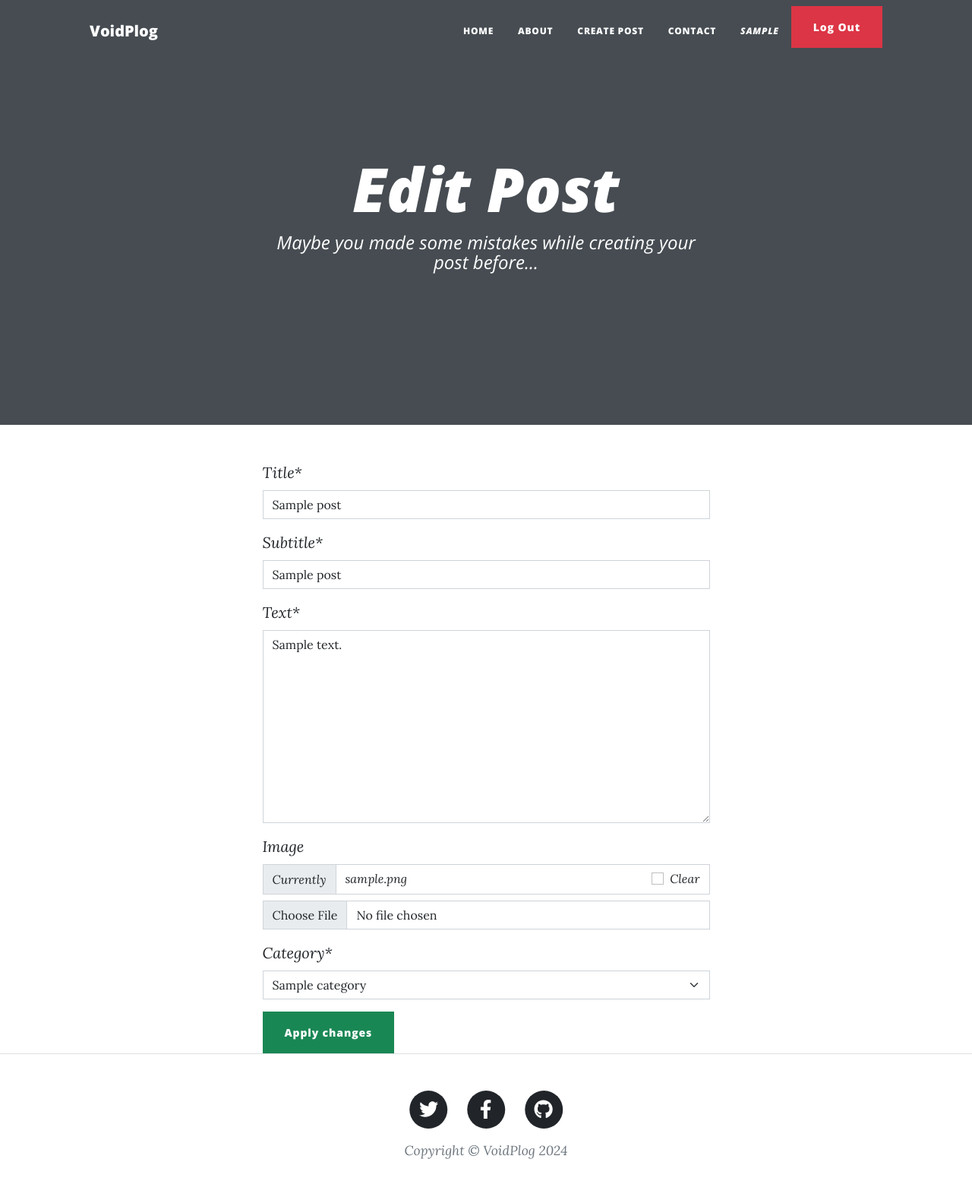
After one commit to Samandar-Komilov/voidplog, a Django app: page /edit/1 in a window 1280 px wide. The commit adds this page. Shown: the whole page at 76% size. Run offline with Django 5.2, Linux system fonts and the light colour scheme; a user stored in the database is signed in; tables that the repository leaves empty hold one stand-in row (values such as "Sample post"); some libraries are stand-ins or nearby versions.

Commit message:
PostEdit functionality added

```diff
--- a/pages/forms.py
+++ b/pages/forms.py
@@ -6,3 +6,9 @@ class PostCreateForm(forms.ModelForm):
     class Meta:
         model = Post
         fields = ['title', 'subtitle', 'text', 'image', 'category']
+
+
+class PostEditForm(forms.ModelForm):
+    class Meta:
+        model = Post
+        fields = ['title', 'subtitle', 'text', 'image', 'category']
--- a/pages/urls.py
+++ b/pages/urls.py
@@ -7,5 +7,6 @@ urlpatterns = [
     path('about/', views.AboutView.as_view(), name='about'),
     path('posts/<int:pk>', views.PostView.as_view(), name='post-detail'),
     path('contact/', views.ContactView.as_view(), name='contact'),
-    path('create/', views.PostCreateView.as_view(), name='post_create')
+    path('create/', views.PostCreateView.as_view(), name='post_create'),
+    path('edit/<int:pk>', views.PostEditView.as_view(), name='post_edit')
 ]
--- a/pages/views.py
+++ b/pages/views.py
@@ -1,8 +1,8 @@
-from django.shortcuts import redirect, render, HttpResponse
+from django.shortcuts import redirect, render, HttpResponse, get_object_or_404
 from django.views import View
 from django.contrib.auth.mixins import LoginRequiredMixin
 from .models import Post
-from .forms import PostCreateForm
+from .forms import PostCreateForm, PostEditForm
 
 
 class HomeView(View):
@@ -55,3 +55,18 @@ class PostCreateView(LoginRequiredMixin, View):
         else:
             form = PostCreateForm()
         return render(request, 'post/post_create.html', {'form':form})
+
+
+class PostEditView(LoginRequiredMixin, View):
+    def get(self, request, pk):
+        post = get_object_or_404(Post, pk=pk)
+        form = PostEditForm(instance=post)
+        return render(request, 'post/edit.html', {'form': form})
+
+    def post(self, request, pk):
+        post = get_object_or_404(Post, pk=pk)
+        form = PostEditForm(request.POST, instance=post)
+        if form.is_valid():
+            form.save()
+            return redirect('post-detail', pk=pk)
+        return render(request, 'post/edit.html', {'form': form})
--- a/templates/post-detail.html
+++ b/templates/post-detail.html
@@ -31,7 +31,7 @@
                 </p>
                 {% if request.user.is_authenticated %}
                 <div style="display: flex;">
-                    <a class="nav-link px-lg-3 py-3 py-lg-4" href="#" style="color: blue !important; font-family: Ubuntu;"><i>Edit<i></a>
+                    <a class="nav-link px-lg-3 py-3 py-lg-4" href="{% url "post_edit" post.id %}" style="color: blue !important; font-family: Ubuntu;"><i>Edit<i></a>
                     <a class="nav-link px-lg-3 py-3 py-lg-4" href="#" style="color: red !important; font-family: Ubuntu;"><i>Delete<i></a>
                 </div>
                 {% endif %}
--- /dev/null
+++ b/templates/post/edit.html
@@ -0,0 +1,33 @@
+{% extends "base.html" %}
+{% load crispy_forms_tags %}
+
+{% block title %}
+Login Page
+{% endblock title %}
+
+{% block content %}
+<header class="masthead">
+    <div class="container position-relative px-4 px-lg-5">
+        <div class="row gx-4 gx-lg-5 justify-content-center">
+            <div class="col-md-10 col-lg-8 col-xl-7">
+                <div class="page-heading">
+                    <h1>Edit Post</h1>
+                    <span class="subheading">Maybe you made some mistakes while creating your post before...</span>
+                </div>
+            </div>
+        </div>
+    </div>
+</header>
+
+<div class="container px-4 px-lg-5">
+    <div class="row gx-4 gx-lg-5 justify-content-center">
+        <div class="col-md-10 col-lg-8 col-xl-7">
+            <form method="POST">
+                {% csrf_token %}
+                {{ form | crispy }}
+                <button type="submit" class="btn btn-success">Apply changes</button>
+            </form>
+        </div>
+    </div>
+</div>
+{% endblock content %}
```
